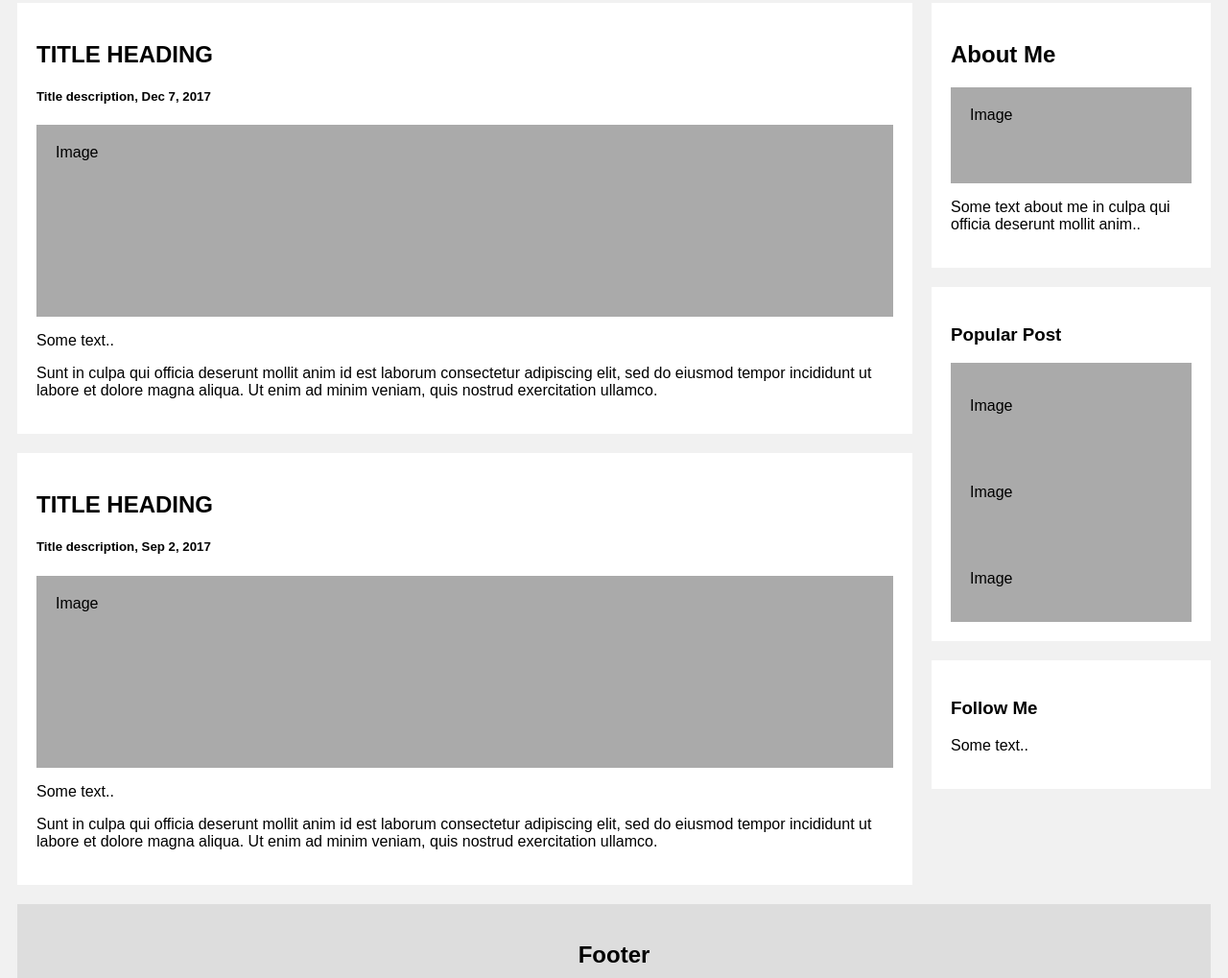
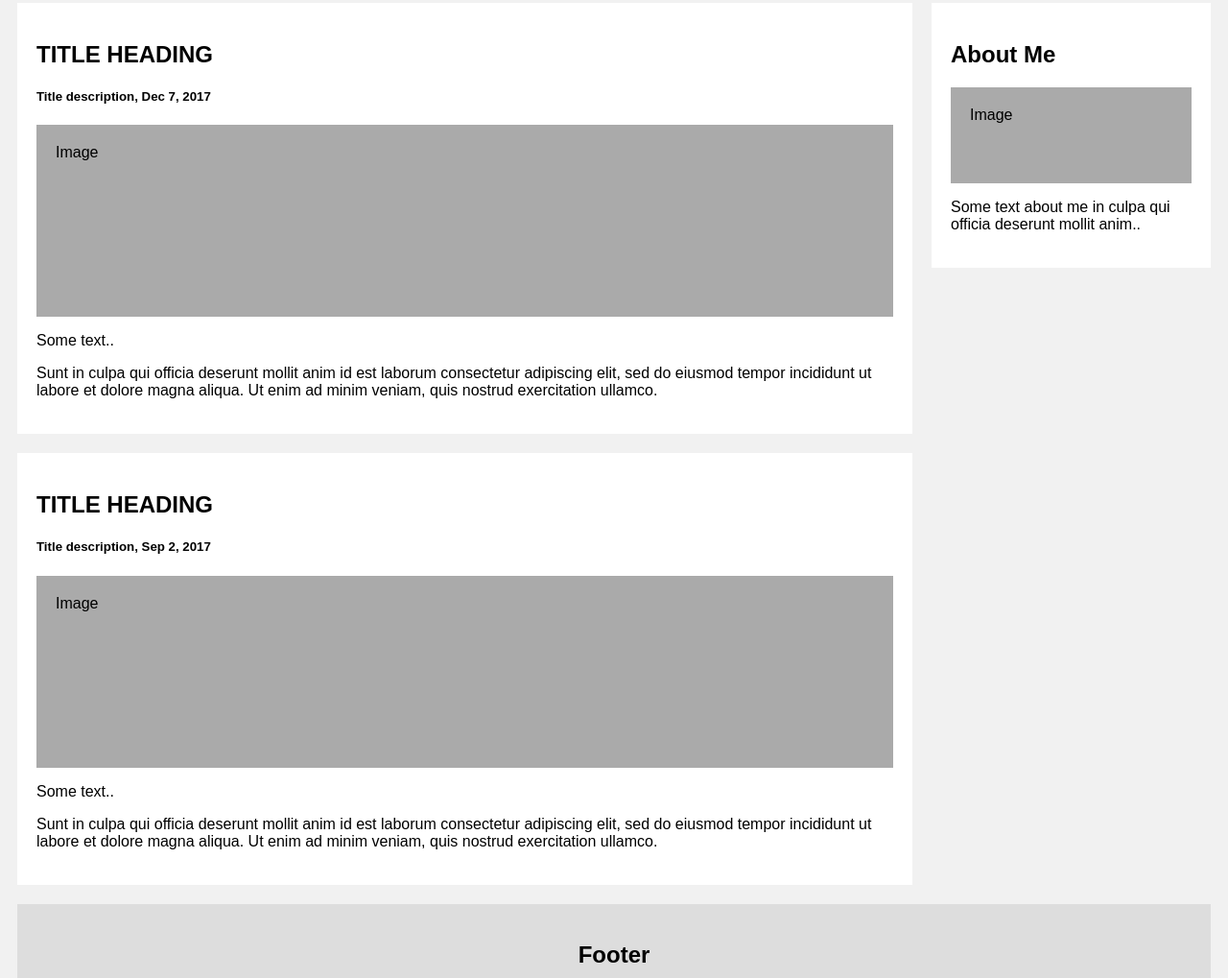
Before and after one commit to HoShipKun/myweb, a plain HTML site: page index.html in a window 1280 px wide. Shown: the part 326-1345 px from the top of the page at 96% size. Drawn offline with Linux system fonts and the light colour scheme.

Commit message:
Update index.html

```diff
--- a/index.html
+++ b/index.html
@@ -143,16 +143,7 @@ body {
       <div class="fakeimg" style="height:100px;">Image</div>
       <p>Some text about me in culpa qui officia deserunt mollit anim..</p>
     </div>
-    <div class="card">
-      <h3>Popular Post</h3>
-      <div class="fakeimg"><p>Image</p></div>
-      <div class="fakeimg"><p>Image</p></div>
-      <div class="fakeimg"><p>Image</p></div>
-    </div>
-    <div class="card">
-      <h3>Follow Me</h3>
-      <p>Some text..</p>
-    </div>
+
   </div>
 </div>
 
```
